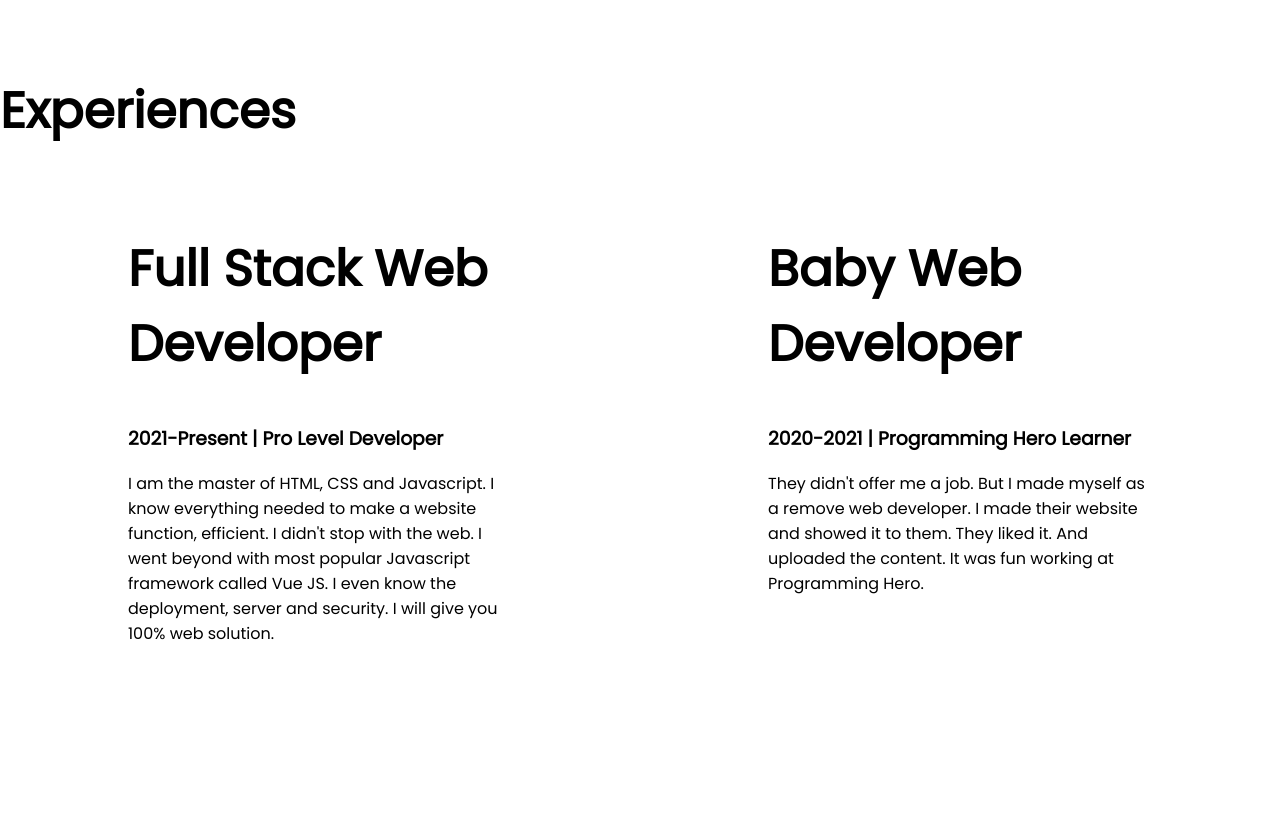
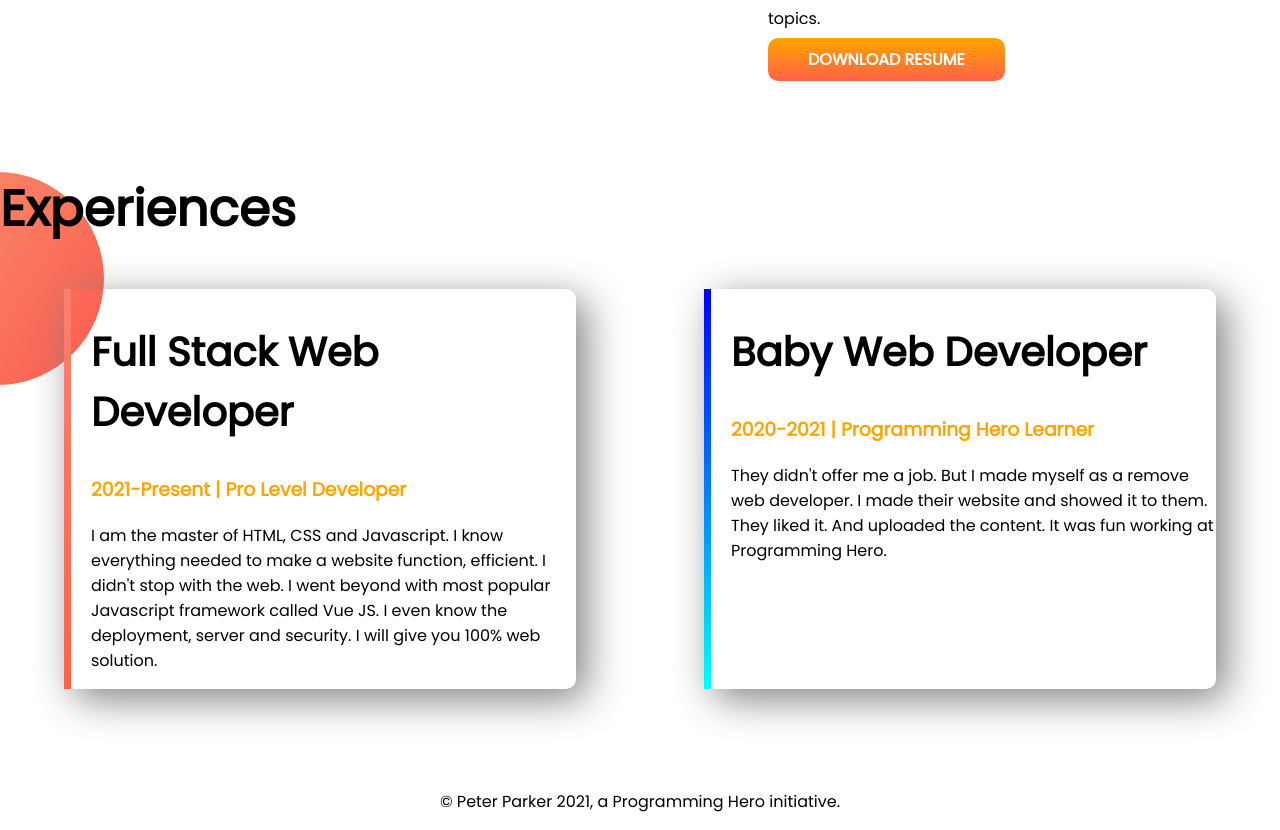
Before and after one commit to yasin29/developer-portfolio, a plain HTML site: page index.html in a window 1280 px wide. Shown: the part 1068-1898 px from the top of the page. Before the commit the page ends 1830 px from the top, so only its background shows below. Drawn offline with Linux system fonts and the light colour scheme.

Commit message:
final adder

```diff
--- a/index.html
+++ b/index.html
@@ -47,19 +47,19 @@
     <section class="experience-area">
         <h1>Experiences</h1>
         <div class="flexible-container">
-            <div class="half-width">
-                <h1>Full Stack Web Developer</h1>
-                <h3>2021-Present | Pro Level Developer</h3>
+            <div id="full-stack-developer" class="experience">
+                <h2>Full Stack Web Developer</h2>
+                <h3 class="orange-color">2021-Present | Pro Level Developer</h3>
                 <p>I am the master of HTML, CSS and Javascript. I know everything needed to make a website function,
                     efficient. I didn't stop with the web. I went beyond with most popular Javascript framework called
                     Vue
                     JS. I even know the deployment, server and security. I will give you 100% web solution.</p>
             </div>
-            <div class="half-width">
-                <h1>
+            <div id="web-developer-experience" class="experience">
+                <h2>
                     Baby Web Developer
-                </h1>
-                <h3>2020-2021 | Programming Hero Learner</h3>
+                </h2>
+                <h3 class="orange-color">2020-2021 | Programming Hero Learner</h3>
                 <p>
                     They didn't offer me a job. But I made myself as a remove web developer. I made their website and
                     showed
@@ -69,6 +69,9 @@
         </div>
 
     </section>
+    <footer>
+        <p>© Peter Parker 2021, a Programming Hero initiative.</p>
+    </footer>
 </body>
 
 </html>
--- a/style.css
+++ b/style.css
@@ -4,6 +4,9 @@ body{
 }
 h1{
     font-size: 50px;
+}
+h2{
+    font-size: 40px;
 }
 .orange-color{
     color: orange;
@@ -38,3 +41,28 @@ h1{
     background-repeat: no-repeat;
     background-position: right;
 }
+.experience{
+    box-shadow: 10px 10px 40px grey;
+    margin-left: 5%;
+    margin-right: 5%;
+    padding-left: 20px;
+    width: 40%;
+    border-radius: 10px;
+}
+.experience-area{
+    background-image: url(images/exp-bg.png);
+    background-repeat: no-repeat;
+}
+#web-developer-experience{
+    border-left: 7px solid;
+    border-image: linear-gradient(blue, cyan);
+    border-image-slice: 1;
+}
+#full-stack-developer{
+    border-left: 7px solid;
+    border-image: linear-gradient(salmon, tomato);
+    border-image-slice: 1;
+}
+footer p{
+    text-align: center;
+}
```
